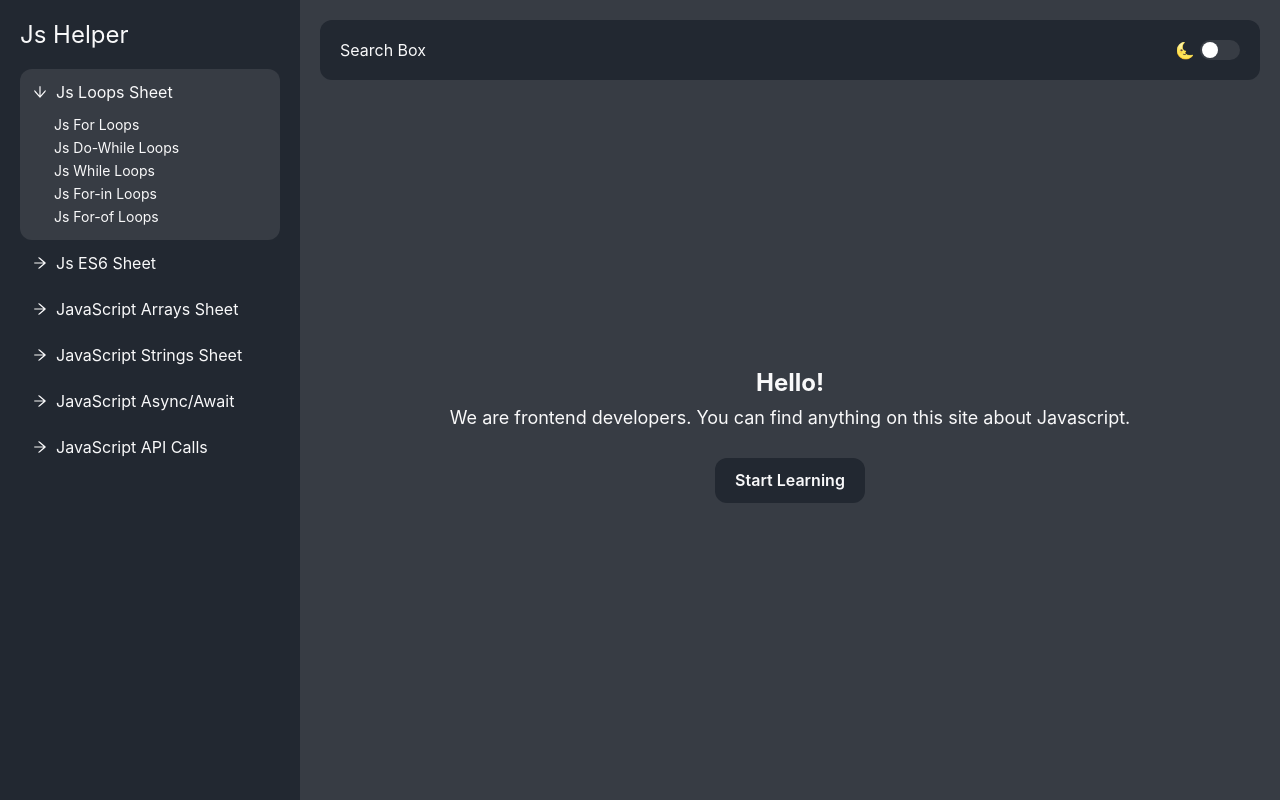
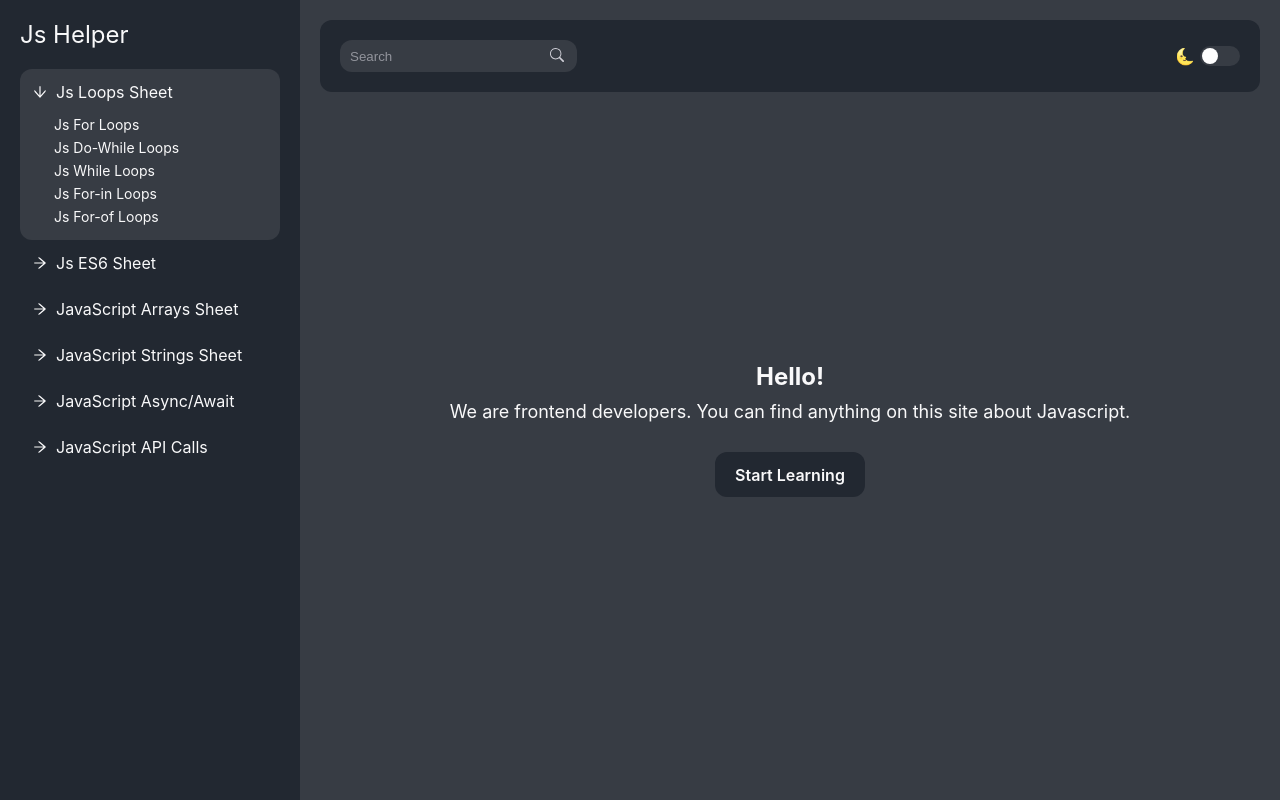
Before and after one commit to alikaraarslan/jshelper, a Next.js app: page / in a window 1280 px wide. Built offline with nearby package versions, Linux system fonts and the light colour scheme.

Commit message:
add search box

```diff
--- a/components/Header.tsx
+++ b/components/Header.tsx
@@ -1,10 +1,11 @@
 import styled from 'styled-components';
+import Search from './Search';
 import Theme from './Theme';
 
 const HeaderWrapper = styled.div`
   display: flex;
   justify-content: space-between;
-  align-items: flex-start;
+  align-items: center;
   width: calc(100% - 40px);
   padding: 20px;
   margin: 20px auto;
@@ -19,7 +20,7 @@ type Props = {
 const Header = ({ toggleTheme, isDarkTheme }: Props) => {
   return (
     <HeaderWrapper className="header">
-      <div>Search Box</div>
+      <Search />
       <Theme toggleTheme={toggleTheme} isDarkTheme={isDarkTheme} />
     </HeaderWrapper>
   );
--- a/components/Icon.js
+++ b/components/Icon.js
@@ -32,6 +32,19 @@ const Icon = ({ name }) => {
           />
         </svg>
       );
+    case 'search':
+      return (
+        <svg
+          xmlns="http://www.w3.org/2000/svg"
+          width="16"
+          height="16"
+          fill="currentColor"
+          className="bi bi-search"
+          viewBox="0 0 16 16"
+        >
+          <path d="M11.742 10.344a6.5 6.5 0 1 0-1.397 1.398h-.001c.03.04.062.078.098.115l3.85 3.85a1 1 0 0 0 1.415-1.414l-3.85-3.85a1.007 1.007 0 0 0-.115-.1zM12 6.5a5.5 5.5 0 1 1-11 0 5.5 5.5 0 0 1 11 0z" />
+        </svg>
+      );
     default:
       return null;
   }
--- a/components/Layout.tsx
+++ b/components/Layout.tsx
@@ -9,8 +9,9 @@ const LayoutWrapper = styled.div`
   .page {
     flex: 1;
     flex-direction: column;
+    transition: 300ms;
     .content {
-      padding: 0 20px 20px;
+      padding: 0 20px 55px;
       height: calc(100% - 110px);
     }
   }
--- /dev/null
+++ b/components/Search.tsx
@@ -0,0 +1,44 @@
+import styled from 'styled-components';
+import Icon from './Icon';
+
+const SearchWrapper = styled.div`
+  display: flex;
+  justify-content: center;
+  align-items: center;
+  height: 100%;
+  input {
+    border: none;
+    box-shadow: none;
+    height: 32px;
+    padding: 0 10px;
+    border-radius: 12px 0 0 12px;
+    color: white;
+    transition: 300ms;
+    ::placeholder {
+      opacity: 0.6;
+    }
+  }
+  .search-button {
+    height: 32px;
+    width: 40px;
+    border-radius: 0 12px 12px 0;
+    cursor: pointer;
+    transition: 300ms;
+    svg {
+      width: 14px;
+    }
+  }
+`;
+
+const Search = () => {
+  return (
+    <SearchWrapper className="search">
+      <input type="text" placeholder="Search" />
+      <button type="button" className="search-button">
+        <Icon name="search" />
+      </button>
+    </SearchWrapper>
+  );
+};
+
+export default Search;
--- a/components/Sidebar.tsx
+++ b/components/Sidebar.tsx
@@ -1,4 +1,4 @@
-import styled, { css } from 'styled-components';
+import styled from 'styled-components';
 import Link from 'next/link';
 import Collapse, { Panel } from 'rc-collapse';
 require('rc-collapse/assets/index.css');
@@ -12,6 +12,7 @@ const SidebarWrapper = styled.div`
   width: 300px;
   height: 100vh;
   padding: 20px;
+  transition: 300ms;
   .title {
     font-size: 24px;
     margin-bottom: 20px;
@@ -32,11 +33,14 @@ const CollapseWrapper = styled<any>(Collapse)`
     padding: 12px;
     border-radius: 12px;
     &.rc-collapse-item-active {
+      transition: 300ms;
     }
     .rc-collapse-header {
       padding: 0 !important;
+      transition: 300ms;
     }
     .rc-collapse-content {
+      transition: 300ms;
       background: transparent;
       padding: 0;
       .rc-collapse-content-box {
--- a/styles/GlobalStyles.ts
+++ b/styles/GlobalStyles.ts
@@ -11,7 +11,7 @@ const GlobalStyle = createGlobalStyle(({ theme }: any) => ({
   body: {
     backgroundColor: theme.body,
     color: theme.text,
-    transition: 'background 0.2s ease-in, color 0.2s ease-in',
+    transition: 'transform 0.2s',
     fontFamily:
       '-apple-system, BlinkMacSystemFont, "Segoe UI", Roboto, Oxygen-Sans,Ubuntu, Cantarell, "Helvetica Neue", sans-serif;',
     height: '100%',
@@ -19,28 +19,23 @@ const GlobalStyle = createGlobalStyle(({ theme }: any) => ({
   },
   '.sidebar': {
     background: theme.bgDark,
-    transition: '200ms ease-in',
     color: theme.text,
     '.rc-collapse > .rc-collapse-item > .rc-collapse-header': {
-      transition: '200ms ease-in',
       color: theme.text,
     },
     '.rc-collapse-content': {
-      transition: '200ms ease-in',
       color: theme.text,
     },
     '.rc-collapse-item.rc-collapse-item-active': {
-      transition: '200ms ease-in',
       background: theme.bg,
     },
   },
   '.page': {
-    transition: '200ms ease-in',
     background: theme.bg,
     color: theme.text,
   },
   '.button-link': {
-    transition: '200ms ease-in',
+    transition: '300ms',
     color: theme.text,
     background: theme.bgDark,
     '&:hover': {
@@ -64,6 +59,20 @@ const GlobalStyle = createGlobalStyle(({ theme }: any) => ({
         },
       },
     },
+    '.search': {
+      input: {
+        background: theme.bg,
+        color: darken(0.15, theme.text),
+        '::placeholder': {
+          color: darken(0.15, theme.text),
+          opacity: 0.6,
+        },
+      },
+      '.search-button': {
+        background: theme.bg,
+        color: darken(0.15, theme.text),
+      },
+    },
   },
   button: {
     border: 'none',
```
